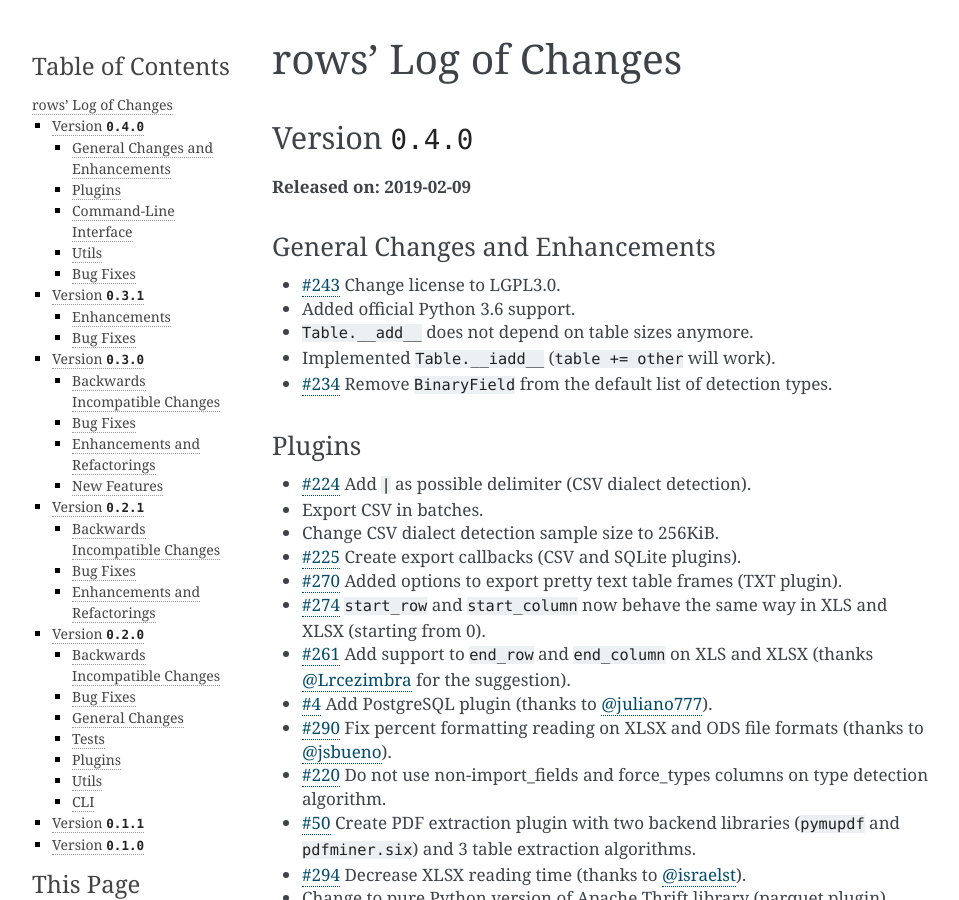
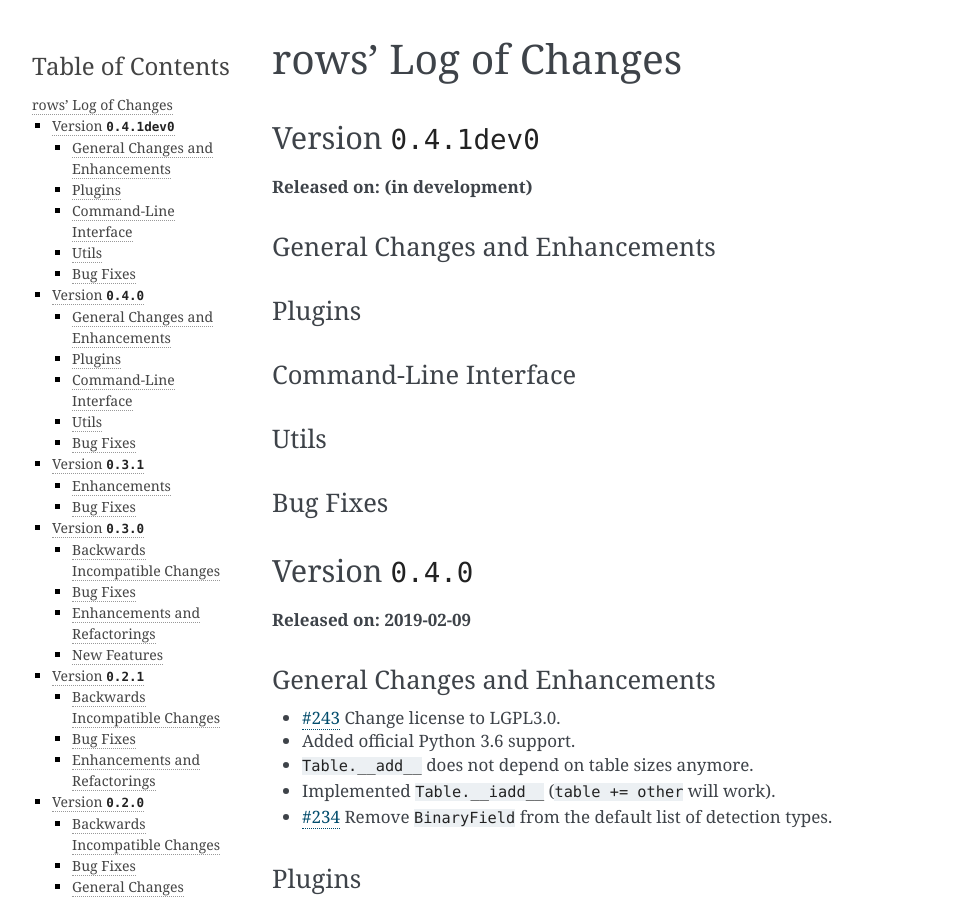
Before and after one commit to turicas/rows, a Sphinx documentation site: the page built from docs/changelog.md, in a window 1280 px wide and 900 px high. Shown: the whole window, without its empty margins (148-1107 px from the left). Built offline with Sphinx 7.4.7, drawn with Linux system fonts in a browser that asks for light colours.

Commit message:
Update version number (next in development)

```diff
--- a/docs/changelog.md
+++ b/docs/changelog.md
@@ -1,4 +1,15 @@
 # rows' Log of Changes
+
+## Version `0.4.1dev0`
+
+**Released on: (in development)**
+
+### General Changes and Enhancements
+### Plugins
+### Command-Line Interface
+### Utils
+### Bug Fixes
+
 
 ## Version `0.4.0`
 
--- a/docs/conf.py
+++ b/docs/conf.py
@@ -64,7 +64,7 @@ author = "Álvaro Justen"
 # The short X.Y version.
 version = "0.4"
 # The full version, including alpha/beta/rc tags.
-release = "0.4.0"
+release = "0.4.1dev0"
 
 github_doc_root = "https://github.com/turicas/rows/tree/master/docs/"
 
@@ -140,7 +140,7 @@ html_theme = "alabaster"
 # The name for this set of Sphinx documents.
 # "<project> v<release> documentation" by default.
 #
-# html_title = 'rows v0.4.0'
+# html_title = 'rows v0.4.1dev0'
 
 # A shorter title for the navigation bar.  Default is the same as html_title.
 #
--- a/rows/__init__.py
+++ b/rows/__init__.py
@@ -75,4 +75,4 @@ if plugins.pdf:
     import_from_pdf = plugins.pdf.import_from_pdf
 
 
-__version__ = "0.4.0"
+__version__ = "0.4.1dev0"
--- a/setup.py
+++ b/setup.py
@@ -52,7 +52,7 @@ setup(
         "A common, beautiful interface to tabular data, " "no matter the format"
     ),
     long_description=LONG_DESCRIPTION,
-    version="0.4.0",
+    version="0.4.1dev0",
     author="Álvaro Justen",
     author_email="alvarojusten@gmail.com",
     url="https://github.com/turicas/rows/",
```
